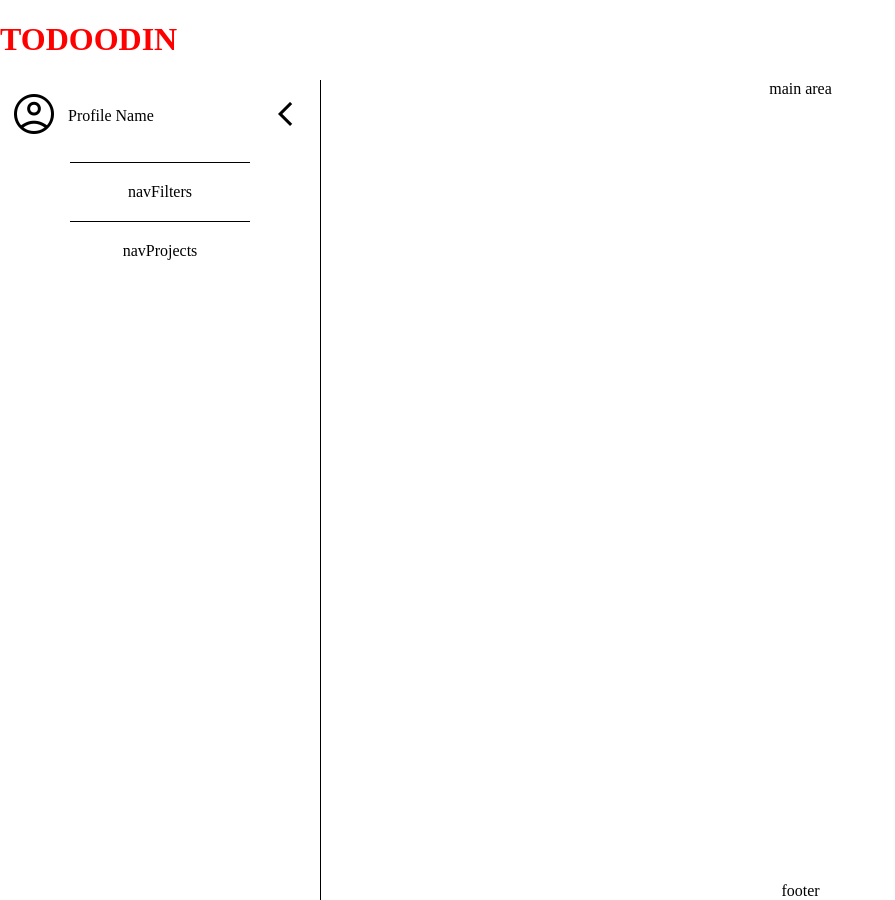
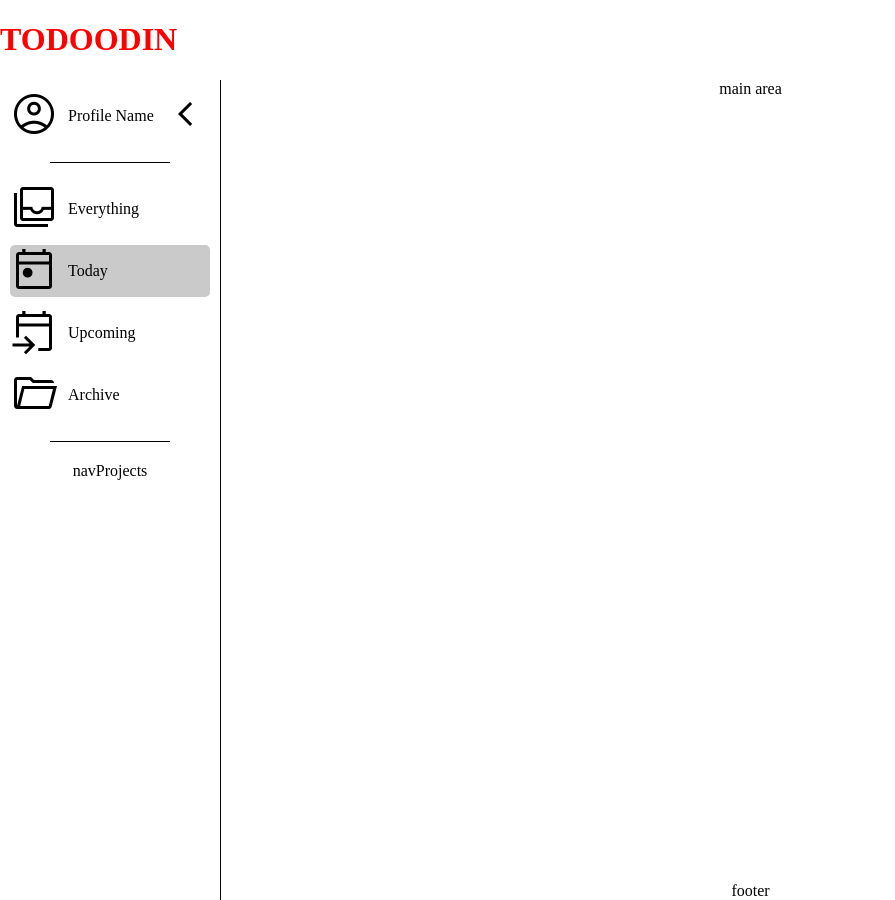
Before and after one commit to joerow/odin-todolist, a website built with webpack: page dist/index.html in a window 1280 px wide. Shown: the whole page, without its empty margins (0-895 px from the left). Built offline with nearby package versions, Linux system fonts and the light colour scheme.

Commit message:
add static nav filters

```diff
--- a/src/index.js
+++ b/src/index.js
@@ -42,8 +42,59 @@ function nav() {
 
   const navFilters = document.createElement("div");
   navFilters.classList.add("nav-filters");
-  navFilters.innerText = "navFilters";
   nav.append(navFilters);
+
+  const navFilterEverything = document.createElement("div");
+  navFilterEverything.classList.add("nav-filter", "nf-everything");
+  const navFilterEverythingIcon = document.createElement("div");
+  navFilterEverythingIcon.classList.add("nf-icon");
+  navFilterEverythingIcon.innerHTML =
+    '<span class="material-symbols-outlined" style="font-size: 48px;">all_inbox</span>';
+  const navFilterEverythingLabel = document.createElement("div");
+  navFilterEverythingLabel.classList.add("nf-Label");
+  navFilterEverythingLabel.innerText = "Everything";
+  navFilterEverything.append(navFilterEverythingIcon);
+  navFilterEverything.append(navFilterEverythingLabel);
+  navFilters.append(navFilterEverything);
+
+  const navFilterToday = document.createElement("div");
+  navFilterToday.classList.add("nav-filter", "nf-today");
+  const navFilterTodayIcon = document.createElement("div");
+  navFilterTodayIcon.classList.add("nf-icon");
+  navFilterTodayIcon.innerHTML =
+    '<span class="material-symbols-outlined" style="font-size: 48px;">today</span>';
+  const navFilterTodayLabel = document.createElement("div");
+  navFilterTodayLabel.classList.add("nf-Label");
+  navFilterTodayLabel.innerText = "Today";
+  navFilterToday.append(navFilterTodayIcon);
+  navFilterToday.append(navFilterTodayLabel);
+  navFilters.append(navFilterToday);
+
+  const navFilterUpcoming = document.createElement("div");
+  navFilterUpcoming.classList.add("nav-filter", "nf-upcoming");
+  const navFilterUpcomingIcon = document.createElement("div");
+  navFilterUpcomingIcon.classList.add("nf-icon");
+  navFilterUpcomingIcon.innerHTML =
+    '<span class="material-symbols-outlined" style="font-size: 48px;">event_upcoming</span>';
+  const navFilterUpcomingLabel = document.createElement("div");
+  navFilterUpcomingLabel.classList.add("nf-Label");
+  navFilterUpcomingLabel.innerText = "Upcoming";
+  navFilterUpcoming.append(navFilterUpcomingIcon);
+  navFilterUpcoming.append(navFilterUpcomingLabel);
+  navFilters.append(navFilterUpcoming);
+
+  const navFilterArchive = document.createElement("div");
+  navFilterArchive.classList.add("nav-filter", "nf-archive");
+  const navFilterArchiveIcon = document.createElement("div");
+  navFilterArchiveIcon.classList.add("nf-icon");
+  navFilterArchiveIcon.innerHTML =
+    '<span class="material-symbols-outlined" style="font-size: 48px;">folder_open</span>';
+  const navFilterArchiveLabel = document.createElement("div");
+  navFilterArchiveLabel.classList.add("nf-Label");
+  navFilterArchiveLabel.innerText = "Archive";
+  navFilterArchive.append(navFilterArchiveIcon);
+  navFilterArchive.append(navFilterArchiveLabel);
+  navFilters.append(navFilterArchive);
 
   const navSeparator2 = document.createElement("div");
   navSeparator2.classList.add("nav-separator");
--- a/src/style.css
+++ b/src/style.css
@@ -10,7 +10,7 @@ body {
   flex-direction: column;
   align-items: center;
   gap: 20px;
-  width: 300px;
+  width: 200px;
   height: 100vh;
   background: #ffffff;
   border-right: 1px solid #000000;
@@ -27,6 +27,13 @@ body {
   gap: 10px;
   flex: 1;
 }
+.nf-icon {
+  font-size: 48;
+}
+
+.shrink-nav {
+  cursor: pointer;
+}
 .nav-separator {
   border-top: 1px solid black;
   width: calc(100% - 40%);
@@ -42,3 +49,24 @@ body {
   justify-content: space-between;
   align-items: center;
 }
+
+.nav-filters {
+  display: flex;
+  width: 100%;
+  flex-direction: column;
+  gap: 10px;
+}
+
+.nav-filter {
+  display: flex;
+  flex-direction: row;
+  align-items: center;
+  width: 100%;
+  gap: 10px;
+  cursor: pointer;
+}
+
+.nf-today {
+  background-color: rgb(202, 202, 202);
+  border-radius: 5px;
+}
```
